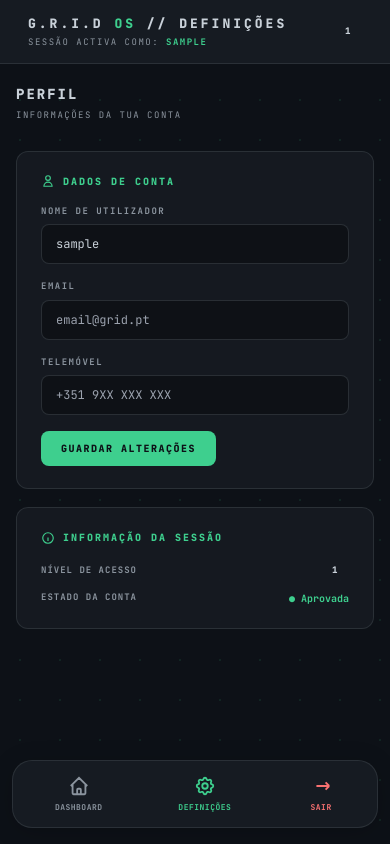
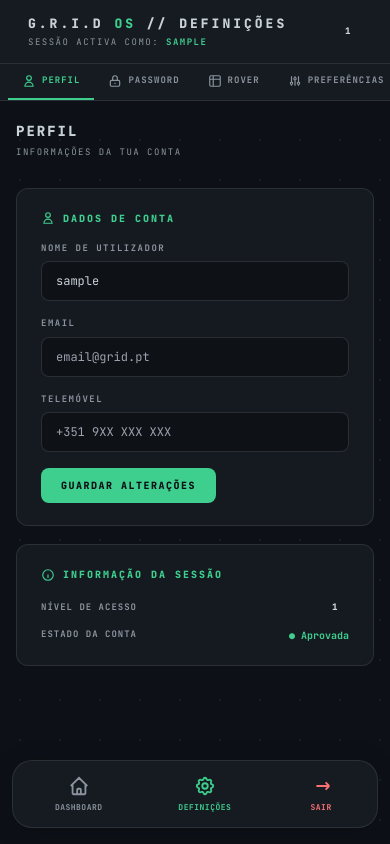
Before and after one commit to Leonardo-Costa20/G.R.I.D, a Flask app: page /settings in a window 390 px wide. Run offline with Flask 3, Linux system fonts and the light colour scheme; the visitor is signed in with stand-in values (Sample User, id 1); some libraries are stand-ins or nearby versions.

Commit message:
defs_telemovel

```diff
--- a/templates/settings.html
+++ b/templates/settings.html
@@ -258,9 +258,38 @@
         .role-viewer { background: rgba(139,148,158,0.15); color: #8b949e; border: 1px solid rgba(139,148,158,0.3); }
         .role-operator { background: rgba(62,207,142,0.15); color: #3ecf8e; border: 1px solid rgba(62,207,142,0.3); }
 
+        /* ── Mobile top tabs ── */
+        #mobile-settings-tabs {
+            display: none;
+            overflow-x: auto;
+            white-space: nowrap;
+            background: var(--sidebar-bg);
+            border-bottom: 1px solid var(--win-border);
+            padding: 0 8px;
+            flex-shrink: 0;
+            -webkit-overflow-scrolling: touch;
+        }
+        #mobile-settings-tabs::-webkit-scrollbar { display: none; }
+        #mobile-settings-tabs { scrollbar-width: none; }
+        .mstab {
+            display: inline-flex; align-items: center; gap: 6px;
+            padding: 10px 14px;
+            font-size: 9px; font-weight: 700;
+            letter-spacing: 1px; text-transform: uppercase;
+            color: var(--text-nav);
+            border: none; background: none; cursor: pointer;
+            border-bottom: 2px solid transparent;
+            transition: all 0.2s;
+            flex-shrink: 0;
+        }
+        .mstab:hover { color: var(--text-main); }
+        .mstab.active { color: var(--accent); border-bottom-color: var(--accent); }
+        .mstab svg { width: 14px; height: 14px; stroke: currentColor; fill: none; }
+
         /* ── Mobile ── */
         @media (max-width: 768px) {
             #settings-tabs { display: none; }
+            #mobile-settings-tabs { display: flex !important; }
             #settings-panels { padding: 20px 16px 100px; }
             #sidebar { display: none !important; }
             #settings-bottom-nav { display: flex !important; }
@@ -304,6 +333,26 @@
             <div style="display:flex;align-items:center;gap:10px;">
                 <span class="role-badge role-{{ role }}">{{ role }}</span>
             </div>
+        </div>
+
+        <!-- Mobile tab bar -->
+        <div id="mobile-settings-tabs">
+            <button class="mstab active" onclick="switchTab('perfil', this)">
+                <svg viewBox="0 0 24 24"><path stroke-width="2" d="M16 7a4 4 0 11-8 0 4 4 0 018 0zM12 14a7 7 0 00-7 7h14a7 7 0 00-7-7z"/></svg>
+                Perfil
+            </button>
+            <button class="mstab" onclick="switchTab('password', this)">
+                <svg viewBox="0 0 24 24"><path stroke-width="2" d="M12 15v2m-6 4h12a2 2 0 002-2v-6a2 2 0 00-2-2H6a2 2 0 00-2 2v6a2 2 0 002 2zm10-10V7a4 4 0 00-8 0v4h8z"/></svg>
+                Password
+            </button>
+            <button class="mstab" onclick="switchTab('rover', this)">
+                <svg viewBox="0 0 24 24"><path stroke-width="2" d="M9 3H5a2 2 0 00-2 2v4m6-6h10a2 2 0 012 2v4M9 3v18m0 0h10a2 2 0 002-2V9M9 21H5a2 2 0 01-2-2V9m0 0h18"/></svg>
+                Rover
+            </button>
+            <button class="mstab" onclick="switchTab('preferencias', this)">
+                <svg viewBox="0 0 24 24"><path stroke-width="2" d="M12 6V4m0 2a2 2 0 100 4m0-4a2 2 0 110 4m-6 8a2 2 0 100-4m0 4a2 2 0 110-4m0 4v2m0-6V4m6 6v10m6-2a2 2 0 100-4m0 4a2 2 0 110-4m0 4v2m0-6V4"/></svg>
+                Preferências
+            </button>
         </div>
 
         <div id="settings-wrap">
@@ -515,11 +564,17 @@
         }
 
         // ── Tabs ──
-        function switchTab(name) {
+        function switchTab(name, el) {
             document.querySelectorAll('.spanel').forEach(p => p.classList.remove('active'));
             document.querySelectorAll('.stab').forEach(b => b.classList.remove('active'));
+            document.querySelectorAll('.mstab').forEach(b => b.classList.remove('active'));
             document.getElementById('tab-' + name).classList.add('active');
-            event.currentTarget.classList.add('active');
+            if (el) {
+                el.classList.add('active');
+                el.scrollIntoView({ behavior: 'smooth', block: 'nearest', inline: 'center' });
+            } else if (event && event.currentTarget) {
+                event.currentTarget.classList.add('active');
+            }
         }
 
         // ── Mensagens ──
@@ -794,8 +849,10 @@
 
             // Tabs
             const tabs = document.querySelectorAll('.stab');
+            const mtabs = document.querySelectorAll('.mstab');
             const tabKeys = ['tab_perfil','tab_password','tab_rover','tab_prefs'];
             tabs.forEach((tab, i) => { if (t[tabKeys[i]]) tab.childNodes[tab.childNodes.length-1].textContent = ' ' + t[tabKeys[i]]; });
+            mtabs.forEach((tab, i) => { if (t[tabKeys[i]]) tab.childNodes[tab.childNodes.length-1].textContent = ' ' + t[tabKeys[i]]; });
 
             // Perfil panel
             setText('#tab-perfil .spanel-title', t.perfil_title);
```
